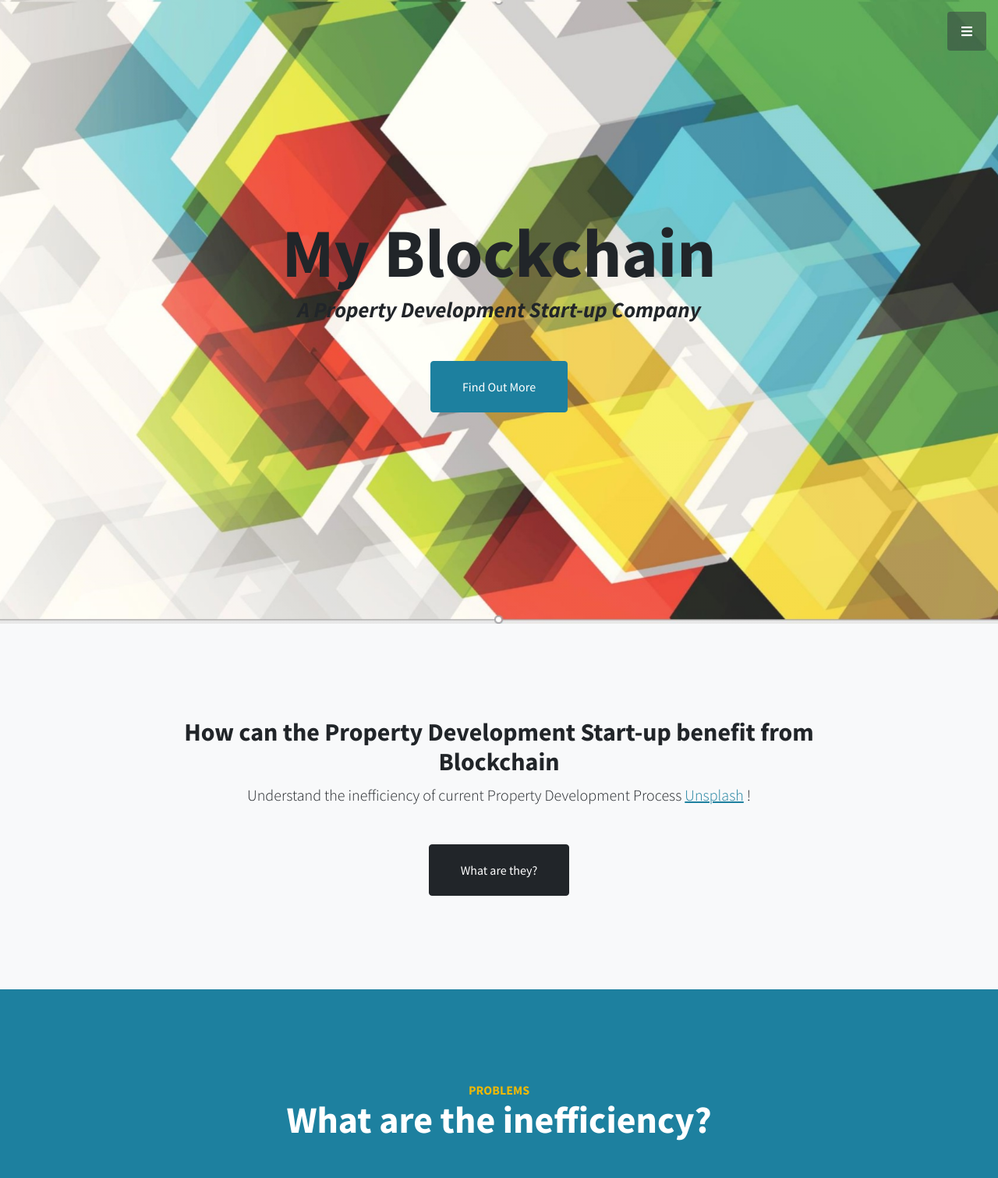
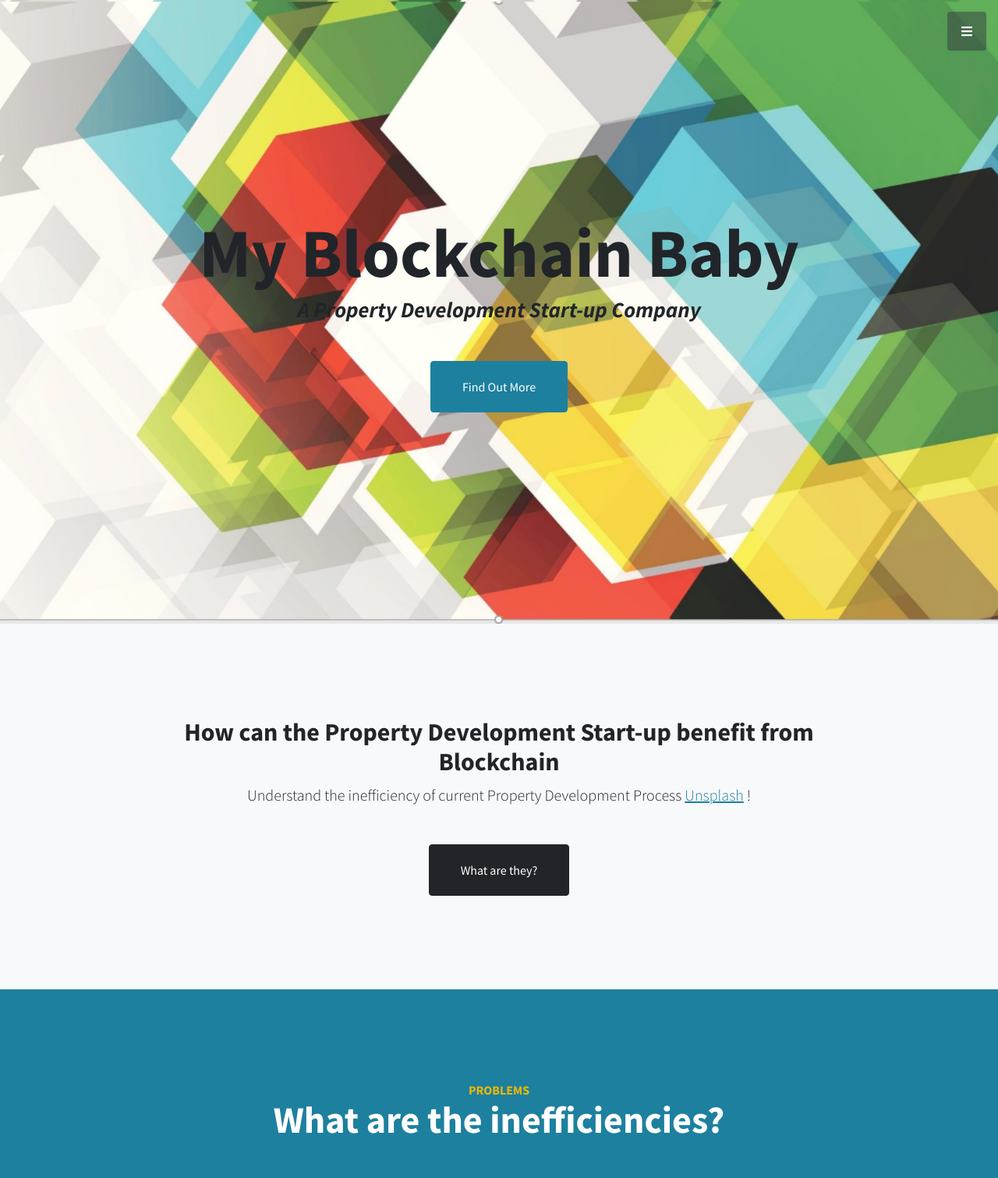
Before and after one commit to siuteh/blockchain2-github.io, a plain HTML site: page index.html in a window 1280 px wide. Shown: the top 1511 px of the page at 78% size. Drawn offline with nearby package versions, Linux system fonts and the light colour scheme; no server answers.

Commit message:
Update index html

```diff
--- a/index.html
+++ b/index.html
@@ -23,11 +23,11 @@
         <a class="menu-toggle rounded" href="#"><i class="fas fa-bars"></i></a>
         <nav id="sidebar-wrapper">
             <ul class="sidebar-nav">
-                <li class="sidebar-brand"><a href="#page-top">Start Blockchain</a></li>
+                <li class="sidebar-brand"><a href="#page-top">My Blockchain</a></li>
                 <li class="sidebar-nav-item"><a href="#page-top">Home</a></li>
                 <li class="sidebar-nav-item"><a href="#about">About</a></li>
-                <li class="sidebar-nav-item"><a href="#services">Inefficiency</a></li>
-                <li class="sidebar-nav-item"><a href="#Efficacy">Efficacy</a></li>
+                <li class="sidebar-nav-item"><a href="#services">Inefficiencies</a></li>
+                <li class="sidebar-nav-item"><a href="#Solutions">Solutions</a></li>
                 <li class="sidebar-nav-item"><a href="#Type">Types of Blockchain</a></li>
                 <li class="sidebar-nav-item"><a href="#Experiment">Experiment</a></li>
 
@@ -38,7 +38,7 @@
         <!-- Header-->
         <header class="masthead d-flex align-items-center">
             <div class="container px-4 px-lg-5 text-center">
-                <h1 class="mb-1">My Blockchain</h1>
+                <h1 class="mb-1">My Blockchain Baby</h1>
                 <h3 class="mb-5"><em>A Property Development Start-up Company</em></h3>
                 <a class="btn btn-primary btn-xl" href="#about">Find Out More</a>
             </div>
@@ -64,7 +64,7 @@
             <div class="container px-4 px-lg-5">
                 <div class="content-section-heading">
                     <h3 class="text-secondary mb-0">Problems</h3>
-                    <h2 class="mb-5">What are the inefficiency?</h2>
+                    <h2 class="mb-5">What are the inefficiencies?</h2>
                 </div>
                 <div class="row gx-4 gx-lg-5">
                     <div class="col-lg-3 col-md-6 mb-5 mb-lg-0">
@@ -122,7 +122,7 @@
             <div class="container px-4 px-lg-5">
                 <div class="content-section-heading">
                     <h3 class="text-secondary mb-0">Improvements</h3>
-                    <h2 class="mb-5">What are the efficacy?</h2>
+                    <h2 class="mb-5">What are the solutions?</h2>
                 </div>
                 <div class="row gx-4 gx-lg-5">
                     <div class="col-lg-3 col-md-6 mb-5 mb-lg-0">
```
